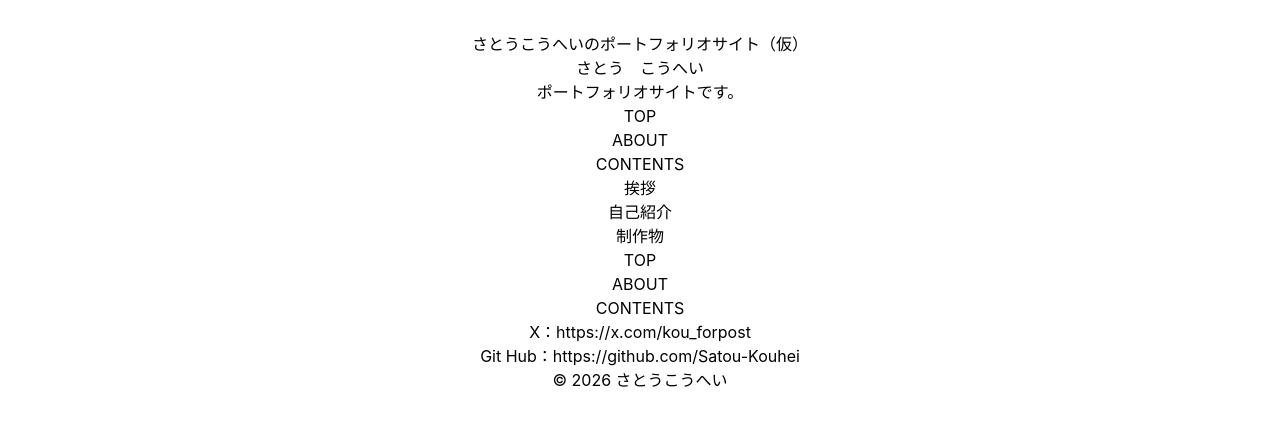
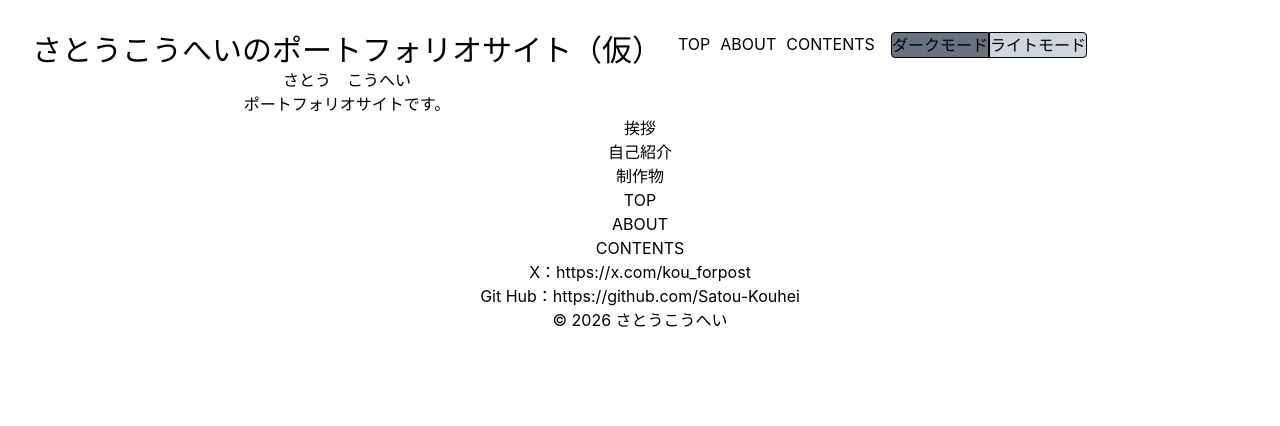
Before and after one commit to Satou-Kouhei/satou-kouhei.github.io, a React (Vite) app: page / in a window 1280 px wide. Shown: the top 426 px of the page. Built offline with nearby package versions, Linux system fonts and the light colour scheme.

Commit message:
ヘッダー部分のスタイルを仮置き

```diff
--- a/src/components/AppHeader.tsx
+++ b/src/components/AppHeader.tsx
@@ -1,17 +1,23 @@
 function AppHeader () {
     return (
         <>
-            <header>
-                <h1 className='page-title'>さとうこうへいのポートフォリオサイト（仮）</h1>
-                <h2 className='intoroduce'>さとう　こうへい</h2>
-                <p className='purpose'>ポートフォリオサイトです。</p>
+            <header className='border-black sticky top-0 z-10 flex gap-4'>
+                <hgroup className='title-group'>
+                    <h1 className='page-title text text-3xl'>さとうこうへいのポートフォリオサイト（仮）</h1>
+                    <h2 className='intoroduce'>さとう　こうへい</h2>
+                    <p className='purpose'>ポートフォリオサイトです。</p>
+                </hgroup>
                 <nav className='header-nav'>
-                    <ul>
+                    <ul className='flex flex-row gap-2.5'>
                         <li><a href="#top">TOP</a></li>
                         <li><a href="#about">ABOUT</a></li>
                         <li><a href="#contents">CONTENTS</a></li>
                     </ul>
                 </nav>
+                <aside className='change-theme'>
+                    <button className='darkmode border rounded-l-sm bg-gray-500 hover:bg-gray-300'>ダークモード</button>
+                    <button className='lightmode border rounded-r-sm bg-gray-300 hover:bg-white'>ライトモード</button>
+                </aside>
             </header>
         </>
     );
```
